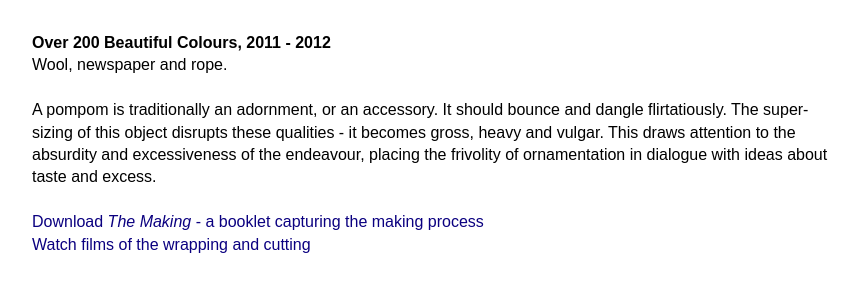
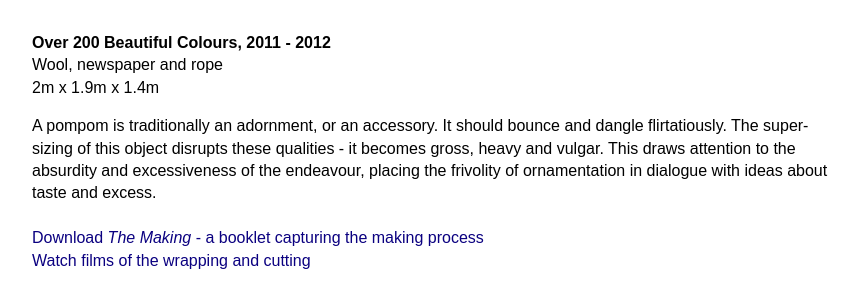
Before and after one commit to jjulier/eleanordavies0.2, a plain HTML site: page 200colours.html in a window 1280 px wide. Shown: the part 378-686 px from the top of the page, without its empty margins (58-917 px from the left). Drawn offline with Linux system fonts and the light colour scheme.

Commit message:
Update 200colours.html

```diff
--- a/200colours.html
+++ b/200colours.html
@@ -18,10 +18,12 @@
 
 		  	<div class="text">
 		    	<strong>Over 200 Beautiful Colours, 2011 - 2012</strong><br>
-		      Wool, newspaper and rope.<br><br>
+		      Wool, newspaper and rope<br>
+		      2m x 1.9m x 1.4m
+		      <p>
 		      A pompom is traditionally an adornment, or an accessory. It should bounce and dangle flirtatiously. The super-sizing of this object disrupts these qualities - it becomes gross, heavy and vulgar. This draws attention to the absurdity and excessiveness of the endeavour, placing the frivolity of ornamentation in dialogue with ideas about taste and excess.<br><br>
 		      <a href="pdf/themaking.pdf">Download <i>The Making</i> - a booklet capturing the making process</a><br>
-		      <a href="https://vimeo.com/67045353">Watch films of the wrapping and cutting</a>
+		      <a href="https://vimeo.com/67045353">Watch films of the wrapping and cutting</a></p>
 				</div>
 
 		</div>
```
